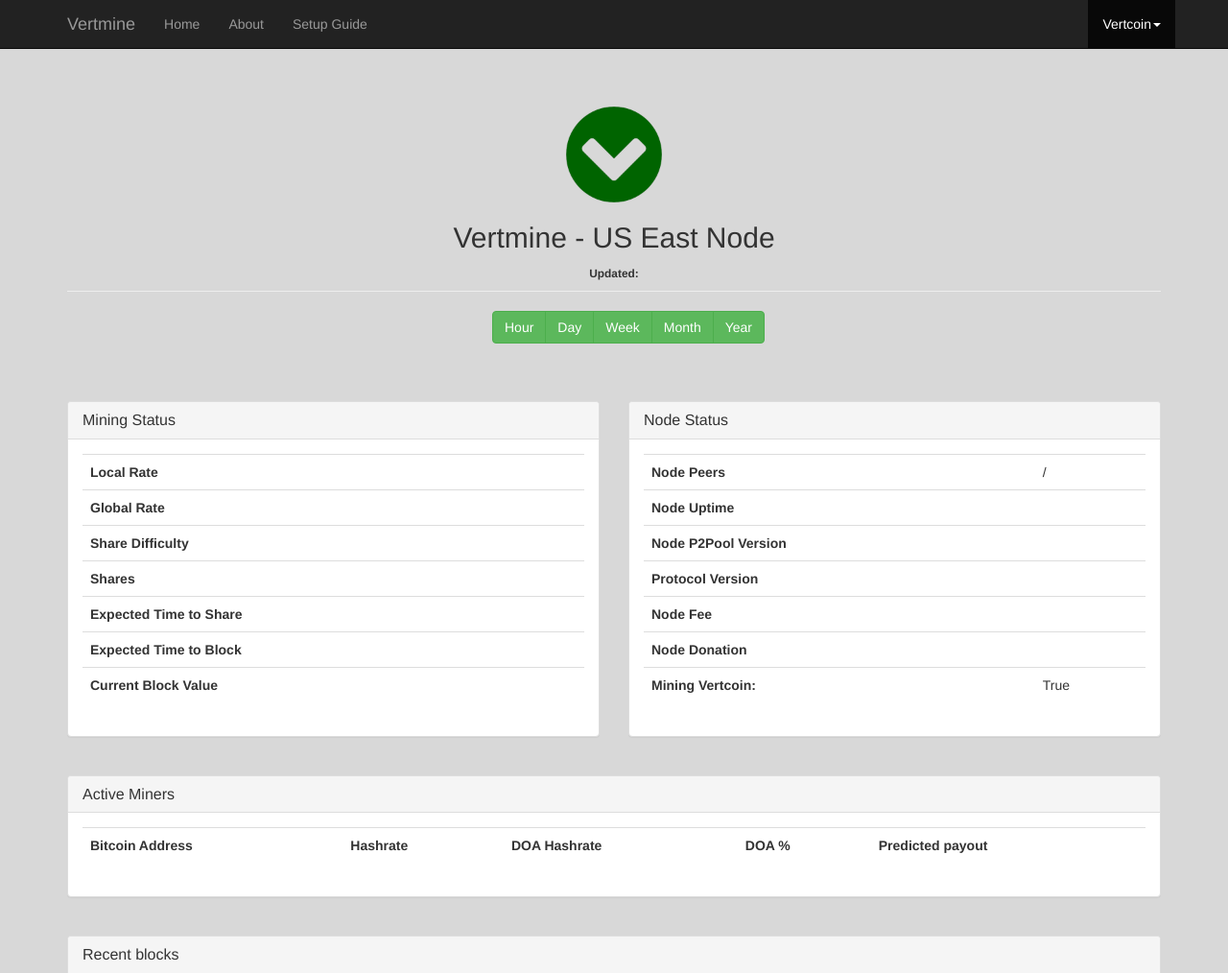
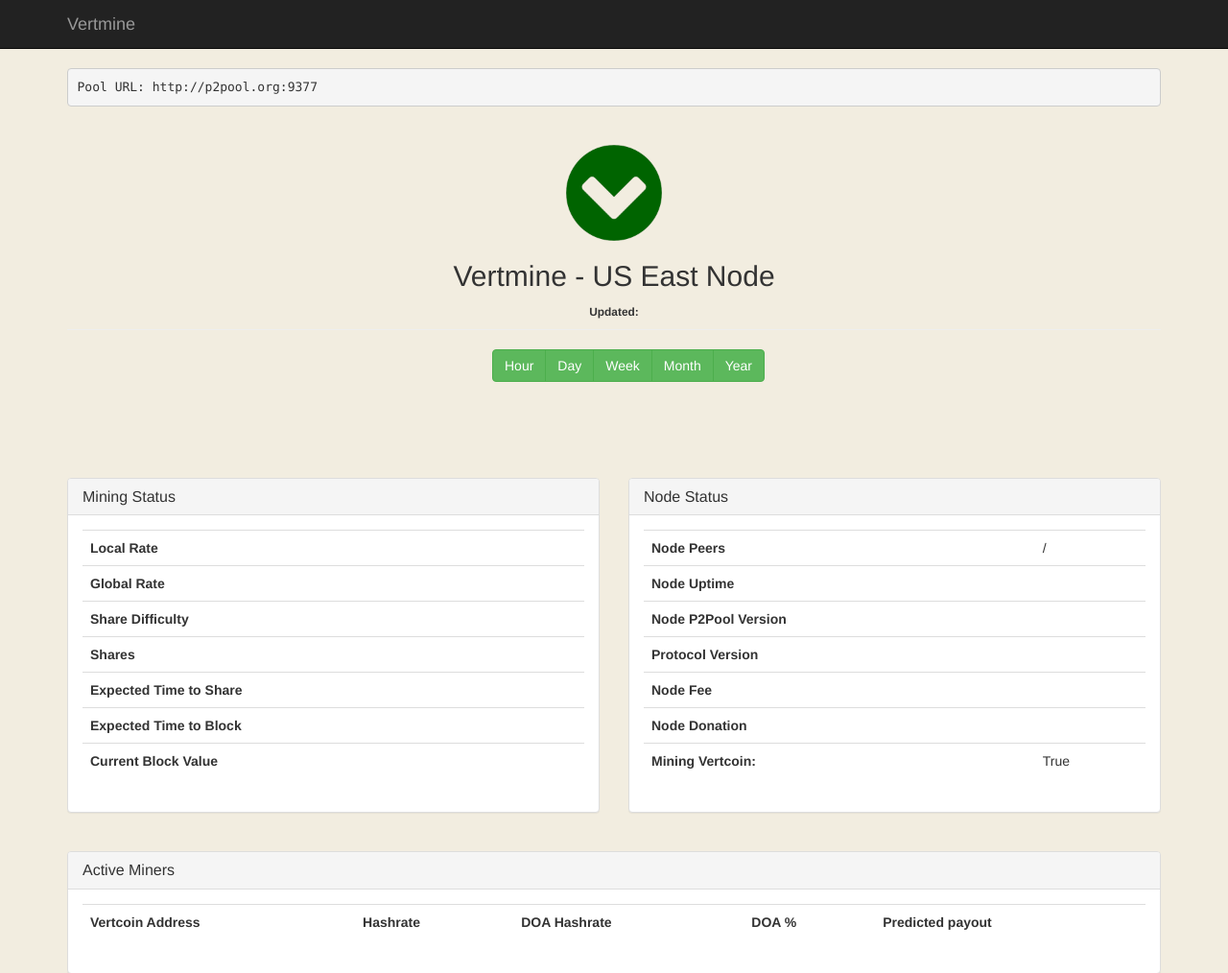
Before and after one commit to siegbenn/prettypool, a plain HTML site: page index.html in a window 1280 px wide. Shown: the top 1014 px of the page at 96% size. Drawn offline with Linux system fonts and the light colour scheme; no server answers.

Commit message:
changed bg color

```diff
--- a/css/custom.css
+++ b/css/custom.css
@@ -1,9 +1,3 @@
 body {
-    background: #d8d8d8;
+    background: #F2EDE0;
 }
-
-
-hr
-{
-  border-color: #123455;
-}
--- a/index.html
+++ b/index.html
@@ -35,7 +35,7 @@
           <a class="navbar-brand" href="#">Vertmine</a>
         </div>
         <div class="navbar-collapse collapse">
-          <ul class="nav navbar-nav">
+         <!--  <ul class="nav navbar-nav">
             <li><a href="#">Home</a></li>
             <li><a href="#about">About</a></li>
             <li><a href="#contact">Setup Guide</a></li>
@@ -48,11 +48,12 @@
                 <li><a href="#">US East</a></li>
               </ul>
             </li>
-          </ul>
+          </ul> -->
         </div><!--/.nav-collapse -->
       </div>
     </div>
     <div class="container">
+<pre>Pool URL: http://p2pool.org:9377</pre>
         <div class="page-header text-center">
 	    <img src="img/vertcoin.png" style="width:100px;height:100px;">
             <h2>Vertmine - US East Node</h2><b><small>Updated: <span id='updated'></span></small></b>
@@ -71,9 +72,11 @@
         </div><br>
         <br>
 </div>
+<div class="container">
         <div id='chart'></div>
+        <br>
+<br>
 
-<div class="container">
         <div class="row">
             <!-- Start Row -->
             <br>
@@ -201,7 +204,7 @@
                     <div class="panel-body">
                         <table class="table text-center" id='active_miners'>
                             <tr>
-                                <th class="text-left">Bitcoin Address</th>
+                                <th class="text-left">Vertcoin Address</th>
 
                                 <th class="text-left">Hashrate</th>
 
```
